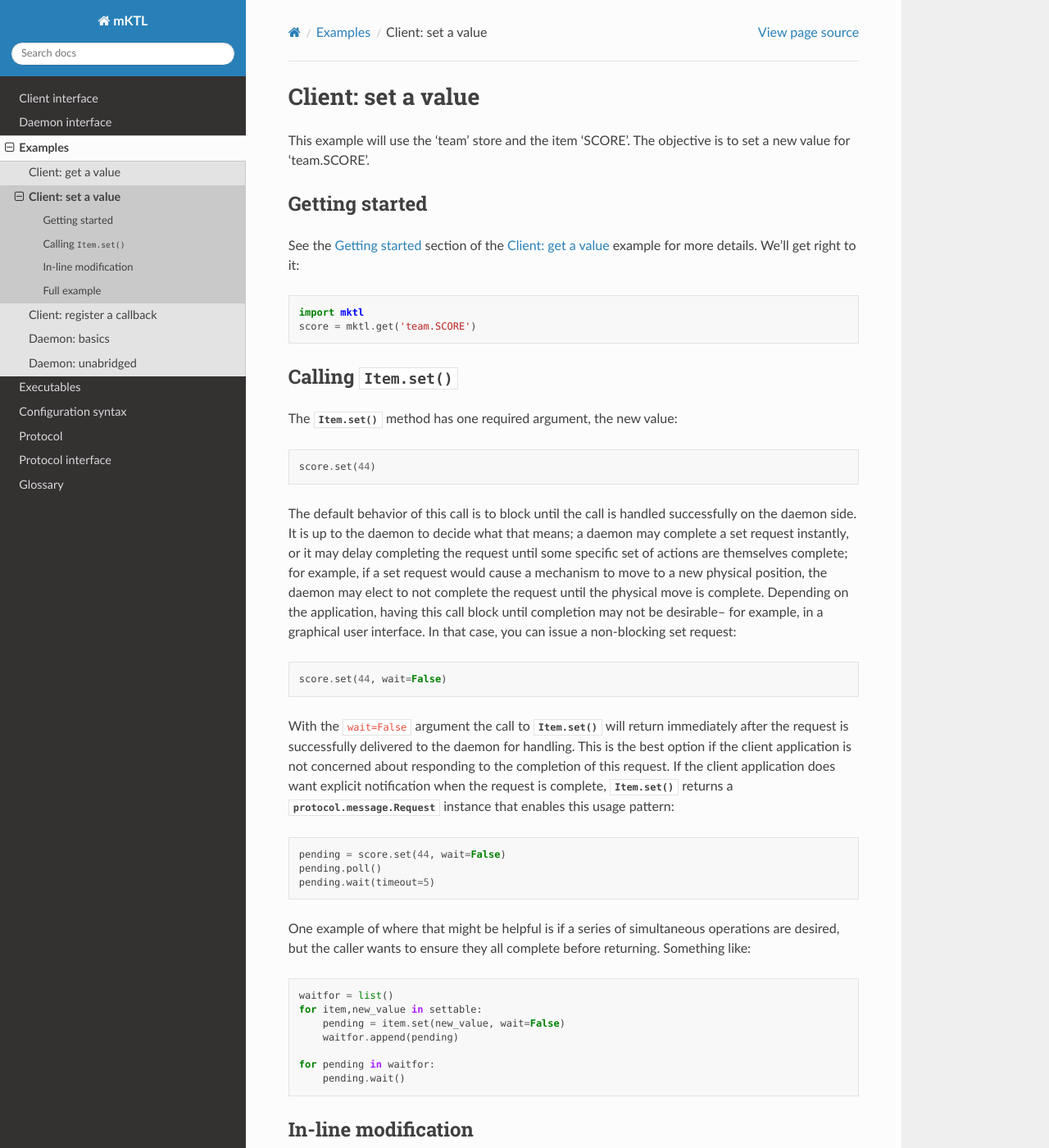
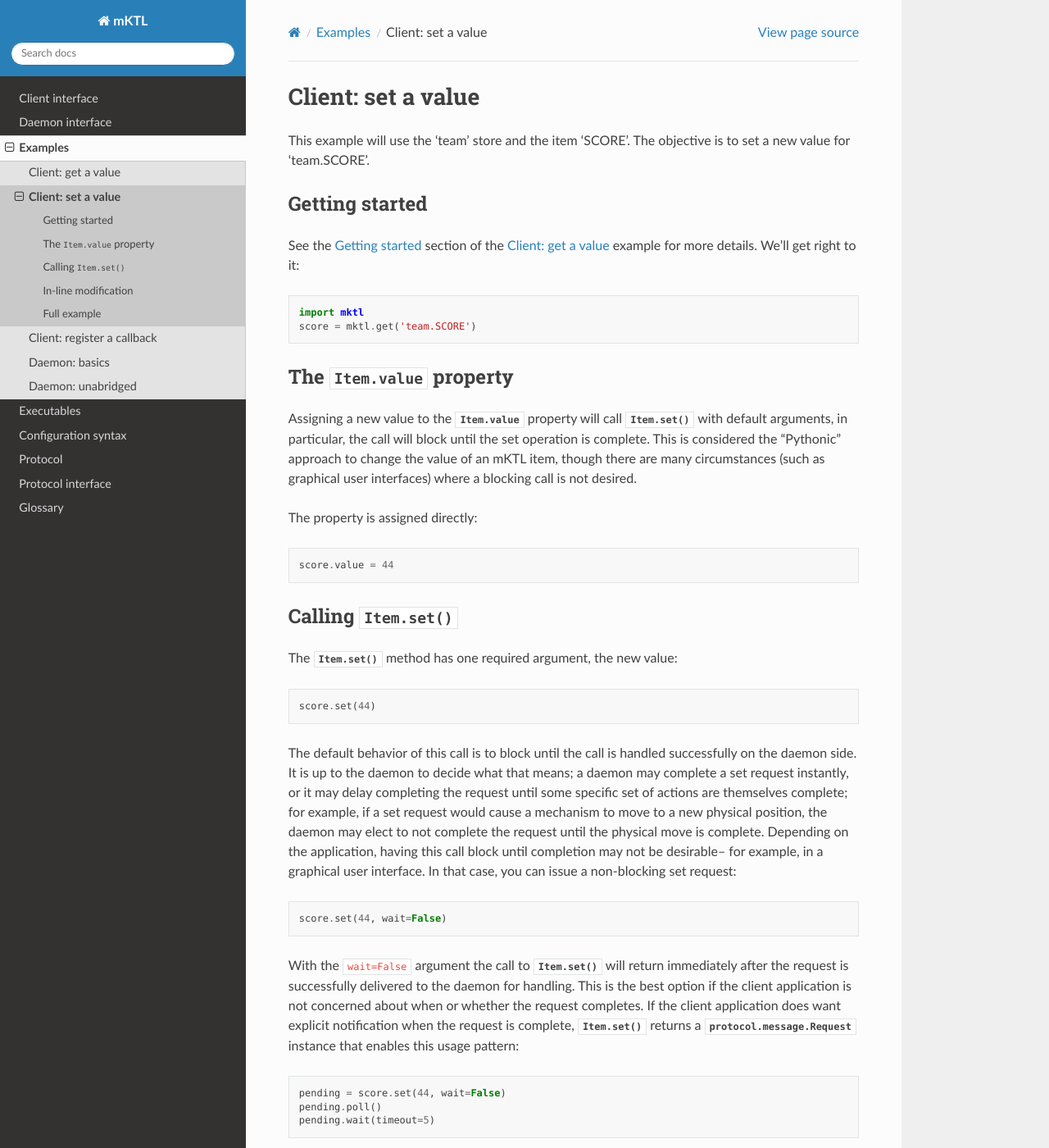
Before and after one commit to KeckObservatory/mKTL, a Sphinx documentation site: the page built from doc/example/set.rst, in a window 1280 px wide and 1400 px high. Shown: the whole window at 82% size. Built offline with Sphinx 7.4.7 and the Read the Docs theme 3.1.0, drawn with Linux system fonts in a browser that asks for light colours; some of the changed text lies outside the part shown.

Commit message:
Demonstrate the use of Item.value to set a new value.

```diff
--- a/doc/example/set.rst
+++ b/doc/example/set.rst
@@ -15,6 +15,21 @@ more details. We'll get right to it::
 
     import mktl
     score = mktl.get('team.SCORE')
+
+
+The :py:attr:`Item.value` property
+----------------------------------
+
+Assigning a new value to the :py:attr:`Item.value` property will call
+:func:`Item.set` with default arguments, in particular, the call will
+block until the set operation is complete. This is considered the
+"Pythonic" approach to change the value of an mKTL item, though there
+are many circumstances (such as graphical user interfaces) where a
+blocking call is not desired.
+
+The property is assigned directly::
+
+    score.value = 44
 
 
 Calling :func:`Item.set`
@@ -40,7 +55,7 @@ set request::
 With the ``wait=False`` argument the call to :func:`Item.set` will return
 immediately after the request is successfully delivered to the daemon for
 handling. This is the best option if the client application is not concerned
-about responding to the completion of this request. If the client application
+about when or whether the request completes. If the client application
 does want explicit notification when the request is complete, :func:`Item.set`
 returns a :class:`protocol.message.Request` instance that enables this usage
 pattern::
@@ -71,20 +86,21 @@ the score can be done a few different ways::
     import mktl
     score = mktl.get('team.SCORE')
 
+    # Using in-place modification:
+    score += 1
+
+    # Using the .value property:
+    score.value += 1
+
+    # Using operator support:
+    score.set(score + 1)
+
     # Explicit get() and set():
     old_score = score.get()
     new_score = old_score + 1
     score.set(new_score)
 
-    # Using operator support:
-    score.subscribe()
-    score.set(score + 1)
-
-    # Using in-place modification:
-    score.subscribe()	# Not required, the in-place call will subscribe()
-    score += 1
-
-All three of the approaches shown yield the same result.
+All of the approaches shown yield the same result.
 
 
 Full example
@@ -94,4 +110,4 @@ Putting it all together::
 
     import mktl
     score = mktl.get('team.SCORE')
-    score.set(44)
+    score.value = 44
```
